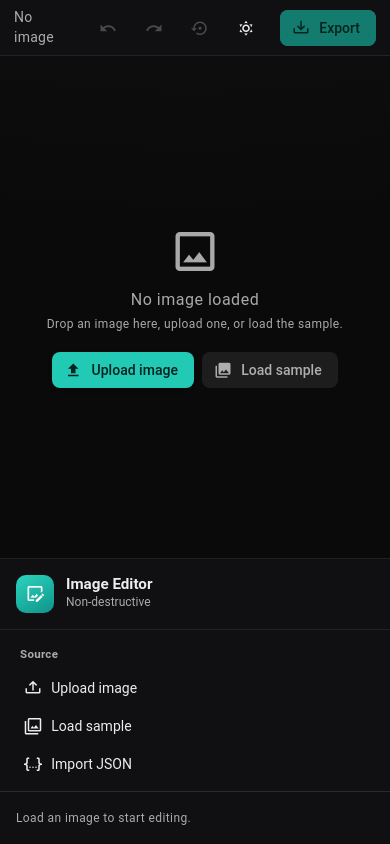
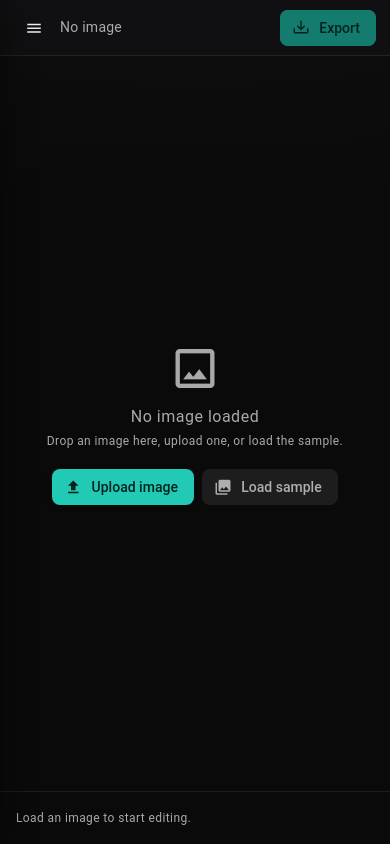
Before and after one commit to Somebody1369/image_editor, a Vue app: page / in a window 390 px wide. Built offline with nearby package versions, Linux system fonts and the light colour scheme.

Commit message:
feat: Framer-style responsive mobile layout with slide-in drawer

```diff
--- a/src/App.vue
+++ b/src/App.vue
@@ -1,17 +1,28 @@
 <script setup lang="ts">
-import { computed } from 'vue'
-import { useTheme } from 'vuetify'
+import { computed, ref, watch } from 'vue'
+import { useDisplay, useTheme } from 'vuetify'
 import { useEditorStore } from './stores/editor'
 import { useImageSource } from './composables/useImageSource'
 import { useExport } from './composables/useExport'
 import { DARK_THEME, LIGHT_THEME, THEME_STORAGE_KEY } from './plugins/vuetify'
 import AppSidebar from './components/AppSidebar.vue'
+import ControlsPanel from './components/ControlsPanel.vue'
 import EditorCanvas from './components/EditorCanvas.vue'
 import SvgFilterDefs from './components/SvgFilterDefs.vue'
 
 const store = useEditorStore()
 const { loading, error, loadFile, upload, loadSample, importJson, clearError } = useImageSource()
 const { exporting, exportImage } = useExport()
+
+const { width } = useDisplay()
+const isMobile = computed(() => width.value <= 760)
+const drawerOpen = ref(false)
+watch(isMobile, (mobile) => {
+  if (!mobile) drawerOpen.value = false
+})
+function closeDrawer(): void {
+  drawerOpen.value = false
+}
 
 const theme = useTheme()
 const isDark = computed(() => theme.global.current.value.dark)
@@ -35,26 +46,84 @@ function onDrop(event: DragEvent): void {
   <v-app>
     <SvgFilterDefs />
 
-    <div class="shell">
+    <div class="shell" :class="{ 'shell--mobile': isMobile }">
+      <aside class="sidebar" :class="{ 'sidebar--open': isMobile && drawerOpen }">
         <AppSidebar
           :upload="upload"
           :load-sample="loadSample"
           :import-json="importJson"
           :loading="loading"
+          @navigate="closeDrawer"
+        />
+
+        <ControlsPanel v-if="!isMobile" />
+
+        <!-- Session actions live in the drawer on mobile (top bar stays minimal). -->
+        <div v-if="isMobile" class="drawer-actions pa-3">
+          <v-divider class="mb-3" />
+          <div class="d-flex align-center ga-2">
+            <v-btn
+              icon="mdi-undo"
+              size="small"
+              variant="tonal"
+              :disabled="!store.canUndo"
+              aria-label="Undo"
+              @click="store.undo()"
+            />
+            <v-btn
+              icon="mdi-redo"
+              size="small"
+              variant="tonal"
+              :disabled="!store.canRedo"
+              aria-label="Redo"
+              @click="store.redo()"
+            />
+            <v-btn
+              variant="tonal"
+              size="small"
+              prepend-icon="mdi-backup-restore"
+              :disabled="!store.hasEdits"
+              @click="store.reset()"
+            >
+              Reset
+            </v-btn>
+            <v-spacer />
+            <v-btn
+              :icon="isDark ? 'mdi-weather-sunny' : 'mdi-weather-night'"
+              size="small"
+              variant="tonal"
+              :aria-label="isDark ? 'Switch to light theme' : 'Switch to dark theme'"
+              @click="toggleTheme"
+            />
+          </div>
+        </div>
+      </aside>
+
+      <div
+        v-if="isMobile"
+        class="scrim"
+        :class="{ 'scrim--show': drawerOpen }"
+        @click="drawerOpen = false"
       />
 
       <div class="workspace">
         <header class="topbar">
-          <span
-            v-if="store.isLoaded"
-            class="text-body-2 font-weight-medium text-truncate"
-          >
+          <v-btn
+            v-if="isMobile"
+            icon="mdi-menu"
+            size="small"
+            variant="text"
+            aria-label="Open menu"
+            @click="drawerOpen = !drawerOpen"
+          />
+          <span v-if="store.isLoaded" class="text-body-2 font-weight-medium text-truncate">
             {{ store.sourceMeta?.name }}
           </span>
           <span v-else class="text-body-2 text-medium-emphasis">No image</span>
 
           <v-spacer />
 
+          <template v-if="!isMobile">
             <v-btn
               icon="mdi-undo"
               size="small"
@@ -86,6 +155,8 @@ function onDrop(event: DragEvent): void {
               :aria-label="isDark ? 'Switch to light theme' : 'Switch to dark theme'"
               @click="toggleTheme"
             />
+          </template>
+
           <v-btn
             color="primary"
             class="ms-2"
@@ -101,6 +172,8 @@ function onDrop(event: DragEvent): void {
         <main class="canvas-area" @dragover.prevent @drop.prevent="onDrop">
           <EditorCanvas @upload="upload" @sample="loadSample" />
         </main>
+
+        <ControlsPanel v-if="isMobile" class="mobile-controls" />
       </div>
     </div>
 
@@ -115,6 +188,16 @@ function onDrop(event: DragEvent): void {
   display: flex;
   height: 100vh;
   overflow: hidden;
+}
+.sidebar {
+  width: 300px;
+  flex: 0 0 300px;
+  display: flex;
+  flex-direction: column;
+  min-height: 0;
+  overflow-y: auto;
+  background: rgb(var(--v-theme-surface));
+  border-right: 1px solid rgba(var(--v-theme-on-surface), 0.08);
 }
 .workspace {
   flex: 1 1 auto;
@@ -138,18 +221,45 @@ function onDrop(event: DragEvent): void {
   display: flex;
 }
 
-@media (max-width: 760px) {
-  .shell {
+/* Mobile: the sidebar becomes a slide-in drawer and the page scrolls. */
+.shell--mobile {
   height: auto;
-    min-height: 100vh;
-    flex-direction: column;
+  min-height: 100dvh;
   overflow: visible;
 }
-  .workspace {
-    order: 1;
+.shell--mobile .sidebar {
+  position: fixed;
+  top: 0;
+  left: 0;
+  height: 100dvh;
+  width: 86vw;
+  max-width: 330px;
+  flex: none;
+  transform: translateX(-100%);
+  transition: transform 0.25s ease;
+  z-index: 1000;
+  box-shadow: 4px 0 30px rgba(0, 0, 0, 0.4);
 }
-  .canvas-area {
-    min-height: 52vh;
+.shell--mobile .sidebar.sidebar--open {
+  transform: translateX(0);
 }
+.shell--mobile .canvas-area {
+  min-height: 48vh;
+}
+.scrim {
+  position: fixed;
+  inset: 0;
+  z-index: 999;
+  background: rgba(0, 0, 0, 0.5);
+  opacity: 0;
+  pointer-events: none;
+  transition: opacity 0.25s ease;
+}
+.scrim--show {
+  opacity: 1;
+  pointer-events: auto;
+}
+.mobile-controls {
+  border-top: 1px solid rgba(var(--v-theme-on-surface), 0.08);
 }
 </style>
--- a/src/components/AppSidebar.vue
+++ b/src/components/AppSidebar.vue
@@ -1,9 +1,13 @@
 <script setup lang="ts">
-/** Framer-style left sidebar: brand, a "Source" group, then the control sections. */
+/**
+ * Brand + "Source" navigation. Rendered inside the persistent sidebar on desktop,
+ * and inside the slide-in drawer on mobile. Emits `navigate` after an action so the
+ * mobile drawer can close.
+ */
 import { useEditorStore } from '../stores/editor'
-import ControlsPanel from './ControlsPanel.vue'
 
 const store = useEditorStore()
+const emit = defineEmits<{ navigate: [] }>()
 
 defineProps<{
   upload: () => void
@@ -11,10 +15,19 @@ defineProps<{
   importJson: () => void
   loading?: boolean
 }>()
+
+function run(fn: () => void): void {
+  fn()
+  emit('navigate')
+}
+function removeImage(): void {
+  store.removeImage()
+  emit('navigate')
+}
 </script>
 
 <template>
-  <aside class="sidebar">
+  <div class="sidebar-nav">
     <div class="brand">
       <div class="brand-mark">
         <v-icon icon="mdi-image-edit-outline" size="20" />
@@ -25,7 +38,6 @@ defineProps<{
       </div>
     </div>
 
-    <div class="sidebar-scroll">
     <div class="group">
       <div class="group-title text-medium-emphasis">Source</div>
       <v-btn
@@ -34,7 +46,7 @@ defineProps<{
         class="nav-btn justify-start"
         :loading="loading"
         prepend-icon="mdi-tray-arrow-up"
-          @click="upload"
+        @click="run(upload)"
       >
         Upload image
       </v-btn>
@@ -43,7 +55,7 @@ defineProps<{
         variant="text"
         class="nav-btn justify-start"
         prepend-icon="mdi-image-multiple-outline"
-          @click="loadSample"
+        @click="run(loadSample)"
       >
         Load sample
       </v-btn>
@@ -52,7 +64,7 @@ defineProps<{
         variant="text"
         class="nav-btn justify-start"
         prepend-icon="mdi-code-json"
-          @click="importJson"
+        @click="run(importJson)"
       >
         Import JSON
       </v-btn>
@@ -62,29 +74,15 @@ defineProps<{
         variant="text"
         class="nav-btn justify-start"
         prepend-icon="mdi-image-remove-outline"
-          @click="store.removeImage()"
+        @click="removeImage"
       >
         Remove image
       </v-btn>
     </div>
-
-      <v-divider />
-
-      <ControlsPanel />
   </div>
-  </aside>
 </template>
 
 <style scoped>
-.sidebar {
-  width: 300px;
-  flex: 0 0 300px;
-  display: flex;
-  flex-direction: column;
-  min-height: 0;
-  background: rgb(var(--v-theme-surface));
-  border-right: 1px solid rgba(var(--v-theme-on-surface), 0.08);
-}
 .brand {
   display: flex;
   align-items: center;
@@ -110,11 +108,6 @@ defineProps<{
 .brand-sub {
   font-size: 0.75rem;
 }
-.sidebar-scroll {
-  flex: 1 1 auto;
-  min-height: 0;
-  overflow-y: auto;
-}
 .group {
   padding: 12px 12px 8px;
 }
@@ -130,17 +123,4 @@ defineProps<{
   font-weight: 400;
   height: 38px;
 }
-
-@media (max-width: 760px) {
-  .sidebar {
-    width: auto;
-    flex: 0 0 auto;
-    order: 2;
-    border-right: none;
-    border-top: 1px solid rgba(var(--v-theme-on-surface), 0.08);
-  }
-  .sidebar-scroll {
-    overflow-y: visible;
-  }
-}
 </style>
```
Lines whose indentation alone changed are shown as unchanged.
